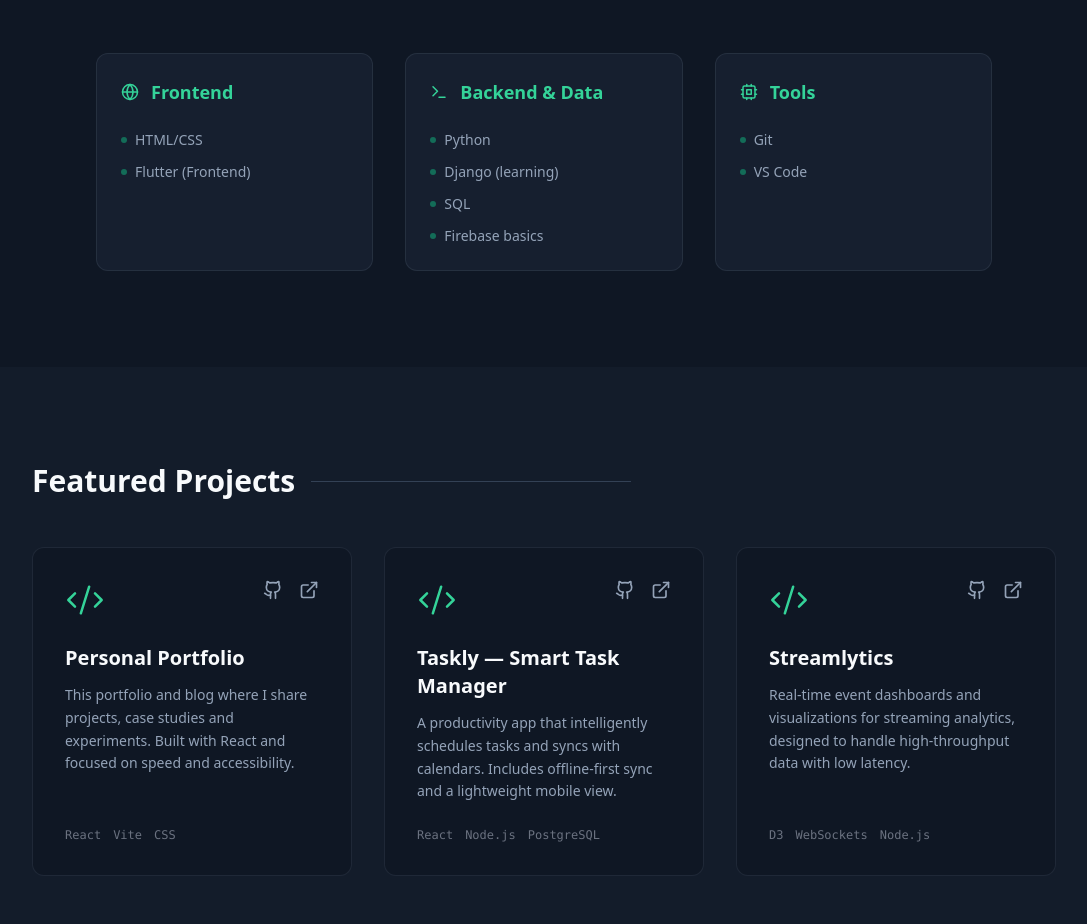
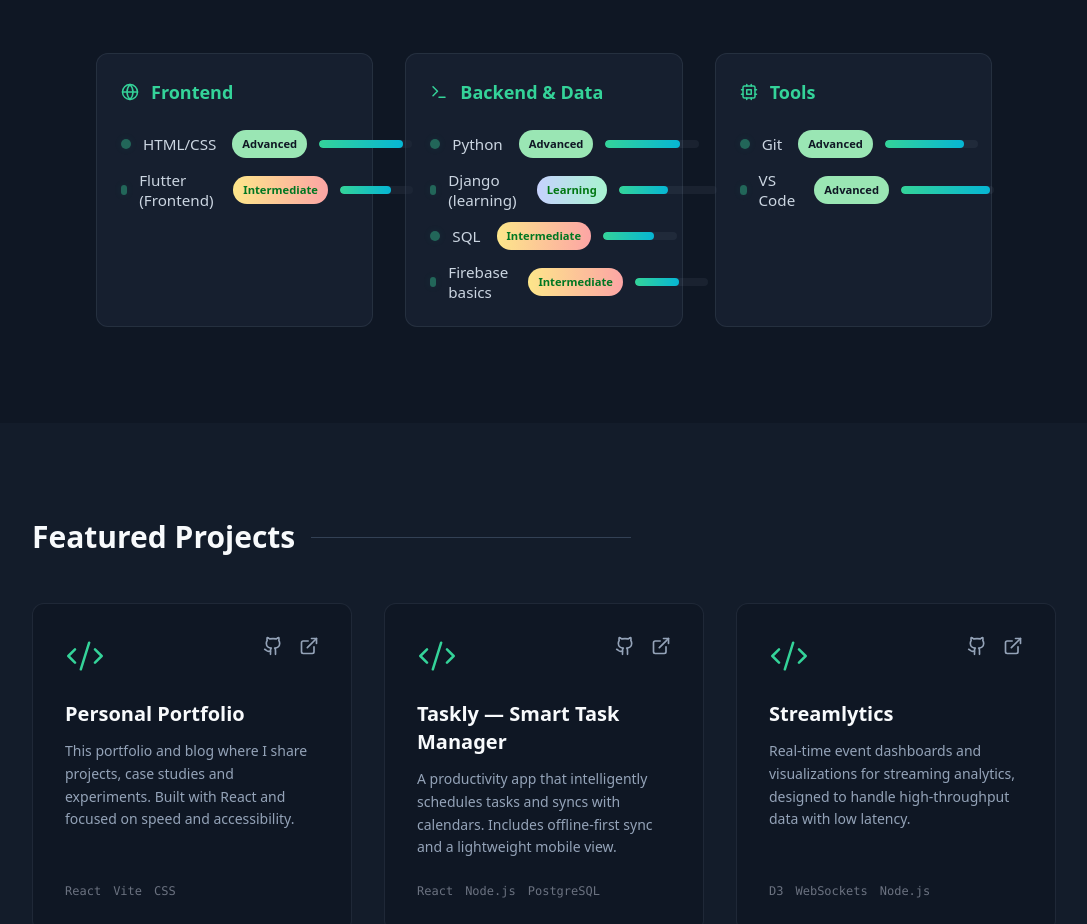
Before and after one commit to sanju-077/portfolio-website-, a React (Vite) app: page / in a window 1280 px wide. Shown: the part 1625-2549 px from the top of the page, without its empty margins (96-1183 px from the left). Built offline with nearby package versions, Linux system fonts and the light colour scheme.

Commit message:
feat: refine skills — add proficiency levels and UI badges

```diff
--- a/src/App.jsx
+++ b/src/App.jsx
@@ -54,9 +54,32 @@ const PROJECTS = [
 ];
 
 const SKILLS = [
-  { name: "Frontend", icon: <Globe size={18} />, items: ["HTML/CSS", "Flutter (Frontend)"] },
-  { name: "Backend & Data", icon: <Terminal size={18} />, items: ["Python", "Django (learning)", "SQL", "Firebase basics"] },
-  { name: "Tools", icon: <Cpu size={18} />, items: ["Git", "VS Code"] },
+  {
+    name: "Frontend",
+    icon: <Globe size={18} />,
+    items: [
+      { name: "HTML/CSS", level: 90 },
+      { name: "Flutter (Frontend)", level: 70 },
+    ]
+  },
+  {
+    name: "Backend & Data",
+    icon: <Terminal size={18} />,
+    items: [
+      { name: "Python", level: 80 },
+      { name: "Django (learning)", level: 50 },
+      { name: "SQL", level: 70 },
+      { name: "Firebase basics", level: 60 },
+    ]
+  },
+  {
+    name: "Tools",
+    icon: <Cpu size={18} />,
+    items: [
+      { name: "Git", level: 85 },
+      { name: "VS Code", level: 95 },
+    ]
+  },
 ];
 
 // --- COMPONENTS ---
@@ -206,9 +229,21 @@ const Skills = () => (
             </div>
             <ul className="space-y-3">
               {category.items.map((item) => (
-                <li key={item} className="flex items-center gap-2 text-slate-400 text-sm">
-                  <div className="w-1.5 h-1.5 rounded-full bg-emerald-500/50"></div>
-                  {item}
+                <li key={item.name} className="text-slate-400 text-sm">
+                  <div className="skill-row">
+                    <div className="skill-left">
+                      <div className="skill-dot" aria-hidden></div>
+                      <div className="skill-name">{item.name}</div>
+                    </div>
+                    <div className="skill-right">
+                      <span className={`skill-pill ${item.level >= 80 ? 'advanced' : item.level >= 60 ? 'intermediate' : 'learning'}`}>
+                        {item.level >= 80 ? 'Advanced' : item.level >= 60 ? 'Intermediate' : 'Learning'}
+                      </span>
+                      <div className="skill-bar" aria-hidden>
+                        <div className="skill-fill" style={{ width: `${item.level}%` }}></div>
+                      </div>
+                    </div>
+                  </div>
                 </li>
               ))}
             </ul>
--- a/src/styles.css
+++ b/src/styles.css
@@ -66,6 +66,19 @@ main { padding-top: 5.5rem; }
 .bg-gradient-to-r { background: linear-gradient(90deg,#10b981,#06b6d4); }
 .hover-underline:hover { text-decoration: underline; }
 
+/* Skill UI */
+.skill-row { display:flex; justify-content:space-between; align-items:center; gap:1rem; }
+.skill-left { display:flex; align-items:center; gap:0.75rem; }
+.skill-dot { width:10px; height:10px; border-radius:9999px; background: rgba(52,211,153,0.4); box-shadow: 0 0 8px rgba(52,211,153,0.08); }
+.skill-name { font-size:0.95rem; color: #cbd5e1; }
+.skill-right { display:flex; align-items:center; gap:0.75rem; width:40%; min-width:180px; }
+.skill-pill { padding:4px 10px; border-radius:9999px; font-size:0.7rem; font-weight:600; color:#0f1724; background:#9ae6b4; }
+.skill-pill.intermediate { background: linear-gradient(90deg,#fde68a,#fca5a5); color:#072; }
+.skill-pill.learning { background: linear-gradient(90deg,#c7d2fe,#a7f3d0); color:#071; }
+.skill-bar { flex:1; height:8px; background: rgba(148,163,184,0.08); border-radius:9999px; overflow:hidden; }
+.skill-fill { height:100%; background: linear-gradient(90deg,#34d399,#06b6d4); border-radius:9999px; }
+
+
 
 /* tiny animation used by the hero */
 .animate-fade-in-up {
```
Also changed, not shown: 1 other file (tests, documents, lock files or other folders).
